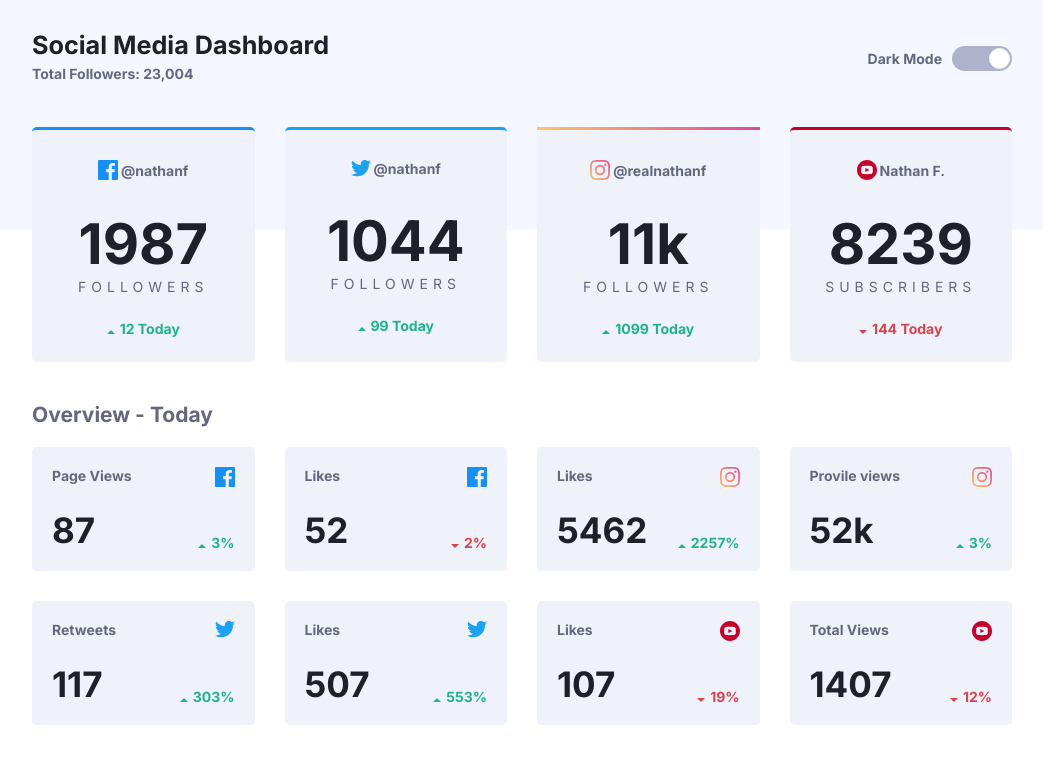
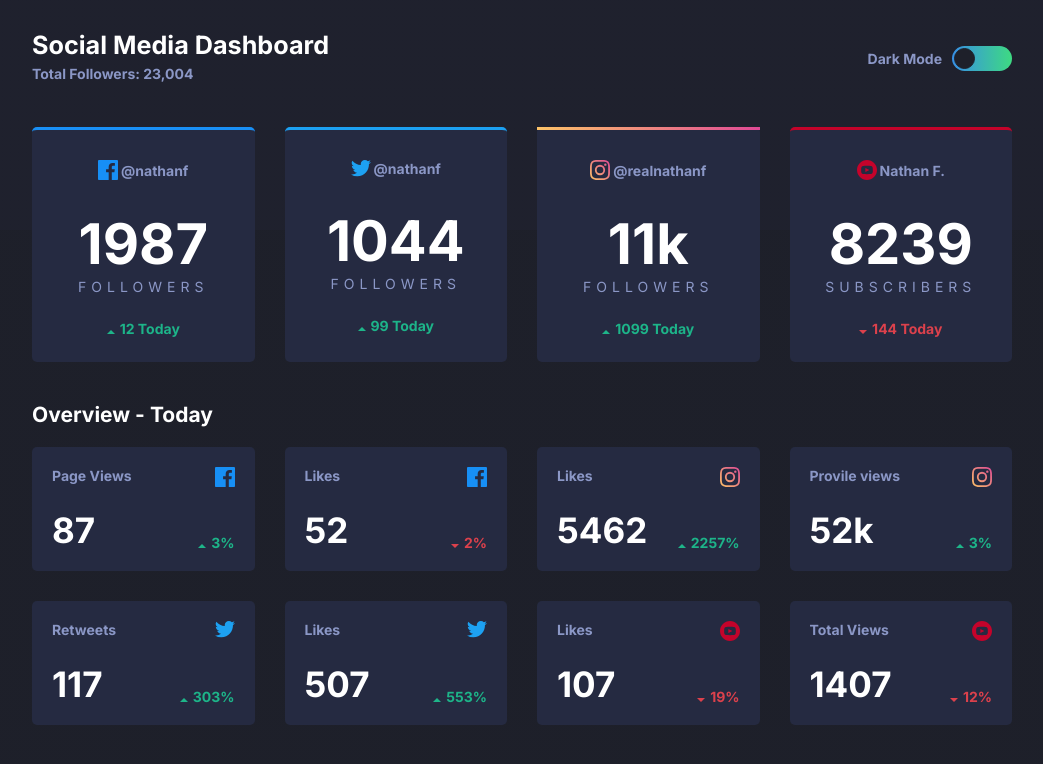
Before and after one commit to Yaiza16/Frontend_Mentor_Proyect, a plain HTML site: page 10. Social media dashboard with theme switcher/index.html in a window 1280 px wide. Both pictures are taken after a click on the button 1100 px from the left and 58 px from the top of the page. Shown: the whole page, without its empty margins (118-1161 px from the left). Drawn offline with Linux system fonts and the light colour scheme.

Commit message:
JS hecho y pequeñas modificaciones en CSS

```diff
--- a/10. Social media dashboard with theme switcher/css/style.css
+++ b/10. Social media dashboard with theme switcher/css/style.css
@@ -4,9 +4,16 @@
     --color-text-light: hsl(230, 17%, 14%);
     --color-text2-light: hsl(228, 12%, 44%);
 
+    --color-top-bg-dark: hsl(232, 19%, 15%);
+    --color-bg-dark: hsl(230, 17%, 14%);
+    --color-text-dark: hsl(0, 0%, 100%);
+    --color-text2-dark: hsl(228, 34%, 66%);
+
     --background-color-button-light: hsl(230, 22%, 74%);
+    --background-color-button-dark: linear-gradient(to right, #378fe6, #3eda82);
 
     --background-color-card-light: hsl(227, 47%, 96%);
+    --background-color-card-dark: hsl(228, 28%, 20%);
 
     --green-color: hsl(163, 72%, 41%);
     --red-color: hsl(356, 69%, 56%);
@@ -15,6 +22,7 @@
     --border-twitter: hsl(203, 89%, 53%);
     --border-instagram: linear-gradient(to right, #fdc468, #df4996);
     --border-youtube: hsl(348, 97%, 39%);
+
 }
 
 *{
@@ -30,13 +38,25 @@ p{
     font-weight: 700;
 }
 
+body.dark p{
+    color: var(--color-text2-dark);
+}
+
 body{
     background: linear-gradient(to top, var(--color-bg-light) 0%, var(--color-bg-light) 70%, var(--color-top-bg-light) 70%, var(--color-top-bg-light) 100%);
     padding: 30px 150px 40px;
 }
 
+body.dark{
+    background: linear-gradient(to top, var(--color-bg-dark) 0%, var(--color-bg-dark) 70%, var(--color-top-bg-dark) 70%, var(--color-top-bg-dark) 100%);
+}
+
 .card{
     background-color: var(--background-color-card-light);
+}
+
+body.dark .card{
+    background-color: var(--background-color-card-dark);
 }
 
 .number{
@@ -44,7 +64,11 @@ body{
     font-weight: 700;
 }
 
-.statistics--up{
+body.dark .number{
+    color: var(--color-text-dark);
+}
+
+.statistics--up, body.dark .statistics--up{
     color: var(--green-color);
 }
 
@@ -53,8 +77,9 @@ body{
     padding-right: 5px;
 }
 
-.statistics--down{
+.statistics--down, body.dark .statistics--down{
     color: var(--red-color);
+
 }
 
 .statistics--down::before{
@@ -80,6 +105,10 @@ body{
     font-size: 1.8em;
 }
 
+body.dark .name__main-title{
+    color: var(--color-text-dark);
+}
+
 
 .button-container__first-part{
     display: flex;
@@ -103,6 +132,10 @@ body{
     outline: none;
 }
 
+body.dark button{
+    background: var(--background-color-button-dark);
+}
+
 .button::after{
     content: "";
     display: block;
@@ -116,6 +149,16 @@ body{
     left: unset;
     background-color: white;
     position: absolute;
+}
+
+body.dark .button::after{
+    background-color: var(--color-bg-dark);
+    border-color: var(--color-bg-dark);
+}
+
+body.dark .button::after{
+    left: 2px;
+    right: unset;
 }
 
 /* <---------- MAIN CARDS ----------> */
@@ -184,6 +227,10 @@ body{
     color: var(--color-text2-light);
 }
 
+body.dark .title__second-part{
+    color: var(--color-text-dark);
+}
+
 .secundary-card-container{
     display: grid;
     grid-template-columns: repeat(4, 1fr);
--- a/10. Social media dashboard with theme switcher/index.html
+++ b/10. Social media dashboard with theme switcher/index.html
@@ -104,5 +104,7 @@
             </div>
         </div>
     </section>
+
+    <script src="js/script.js"></script>
 </body>
 </html>
--- /dev/null
+++ b/10. Social media dashboard with theme switcher/js/script.js
@@ -0,0 +1,9 @@
+const button = document.querySelector('#button');
+const body = document.body;
+
+
+button.addEventListener('click', () =>{
+    body.classList.toggle('dark')
+    console.log(body.className)
+
+})
```
